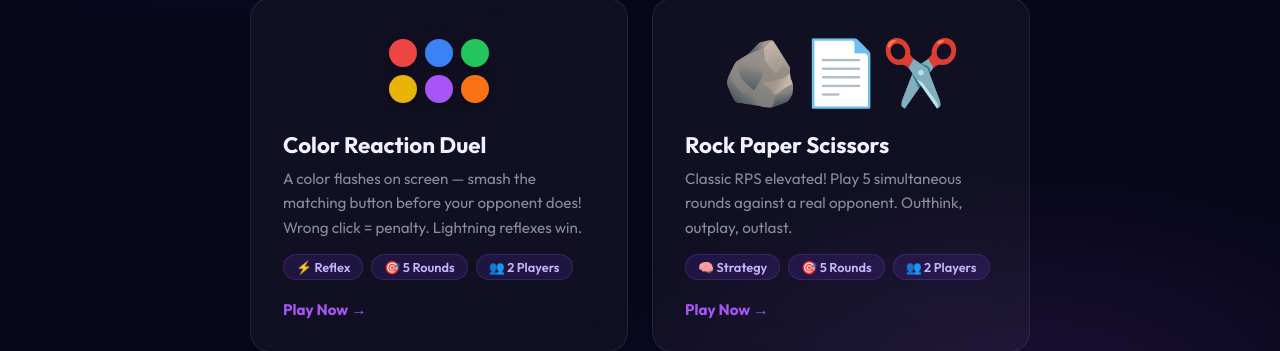
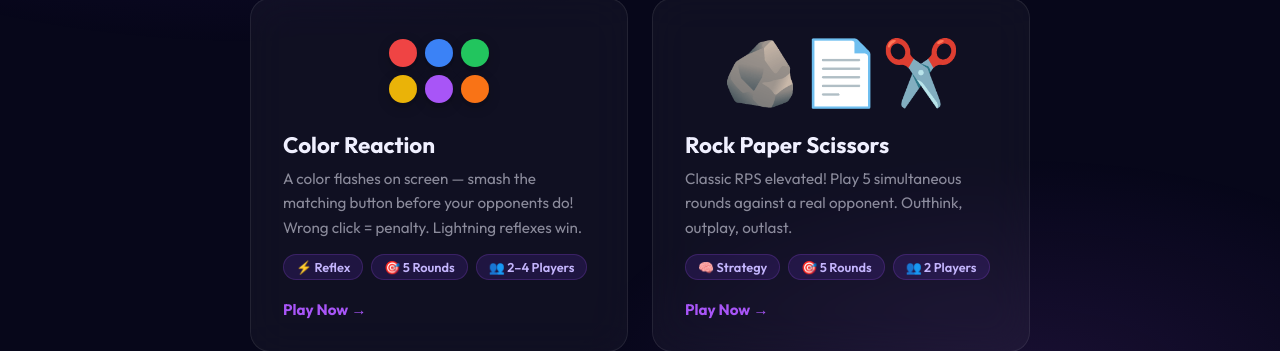
Before and after one commit to Tehseem110/minigames, a Next.js app: page / in a window 1280 px wide. Shown: the part 323-674 px from the top of the page. Built offline with nearby package versions, Linux system fonts and the light colour scheme.

Commit message:
fix: update color-duel card to show 2-4 players

```diff
--- a/app/page.tsx
+++ b/app/page.tsx
@@ -28,12 +28,12 @@ export default function Home() {
             </div>
           </div>
           <div className={styles.gameInfo}>
-            <h2>Color Reaction Duel</h2>
-            <p>A color flashes on screen — smash the matching button before your opponent does! Wrong click = penalty. Lightning reflexes win.</p>
+            <h2>Color Reaction</h2>
+            <p>A color flashes on screen — smash the matching button before your opponents do! Wrong click = penalty. Lightning reflexes win.</p>
             <div className={styles.gameTags}>
               <span>⚡ Reflex</span>
               <span>🎯 5 Rounds</span>
-              <span>👥 2 Players</span>
+              <span>👥 2–4 Players</span>
             </div>
           </div>
           <div className={styles.playBtn}>Play Now →</div>
```
